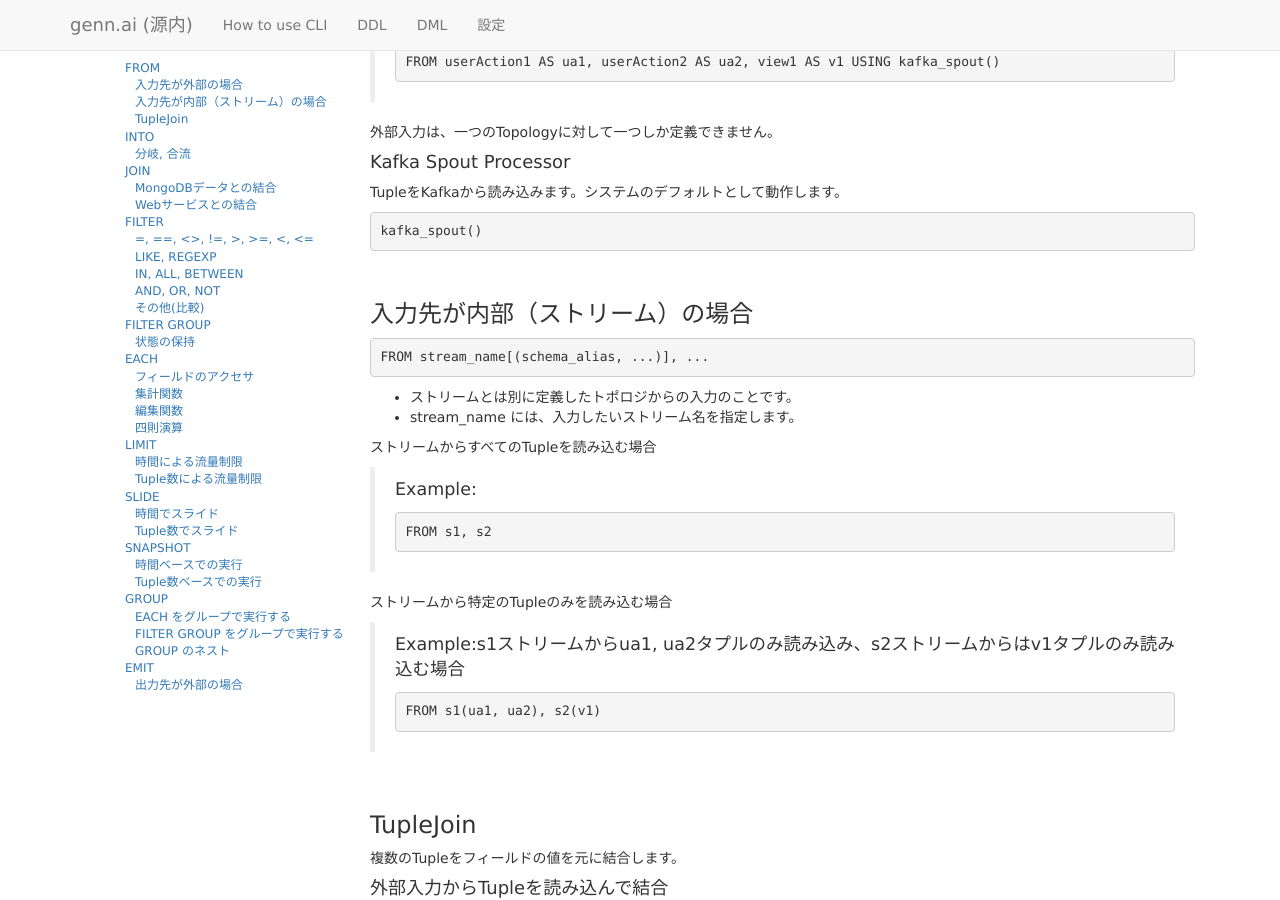
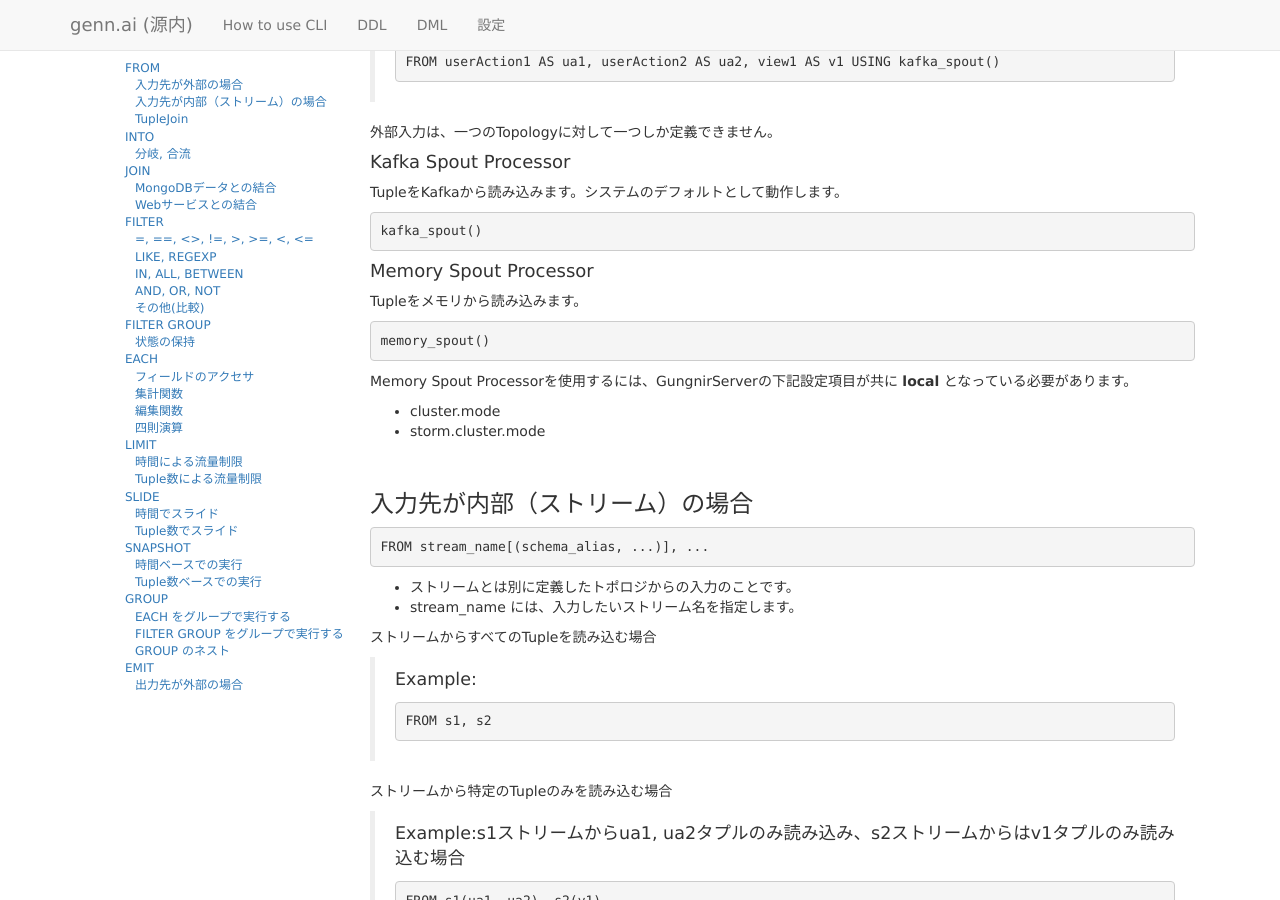
Before and after one commit to tf0054/trygennai.github.com, a Jekyll site: the page built from dml_ja.md, in a window 1280 px wide and 900 px high, scrolled down 786 px. Built offline with Jekyll 4.4.1, drawn with Linux system fonts in a browser that asks for light colours; nearby versions of some CDN libraries; comment, search, counter and statistics services are not loaded.

Commit message:
Memory Spout Processor 追記
* InMemoryEmitter
* memory_spout()

```diff
--- a/dml_ja.md
+++ b/dml_ja.md
@@ -42,6 +42,16 @@ TupleをKafkaから読み込みます。システムのデフォルトとして
 
     kafka_spout()
 
+#### Memory Spout Processor
+
+Tupleをメモリから読み込みます。
+
+    memory_spout()
+
+Memory Spout Processorを使用するには、GungnirServerの下記設定項目が共に **local** となっている必要があります。
+
+* cluster.mode
+* storm.cluster.mode
 
 ### 入力先が内部（ストリーム）の場合
 
```
Also changed, not shown: config_ja.md (+8 -3 lines).
